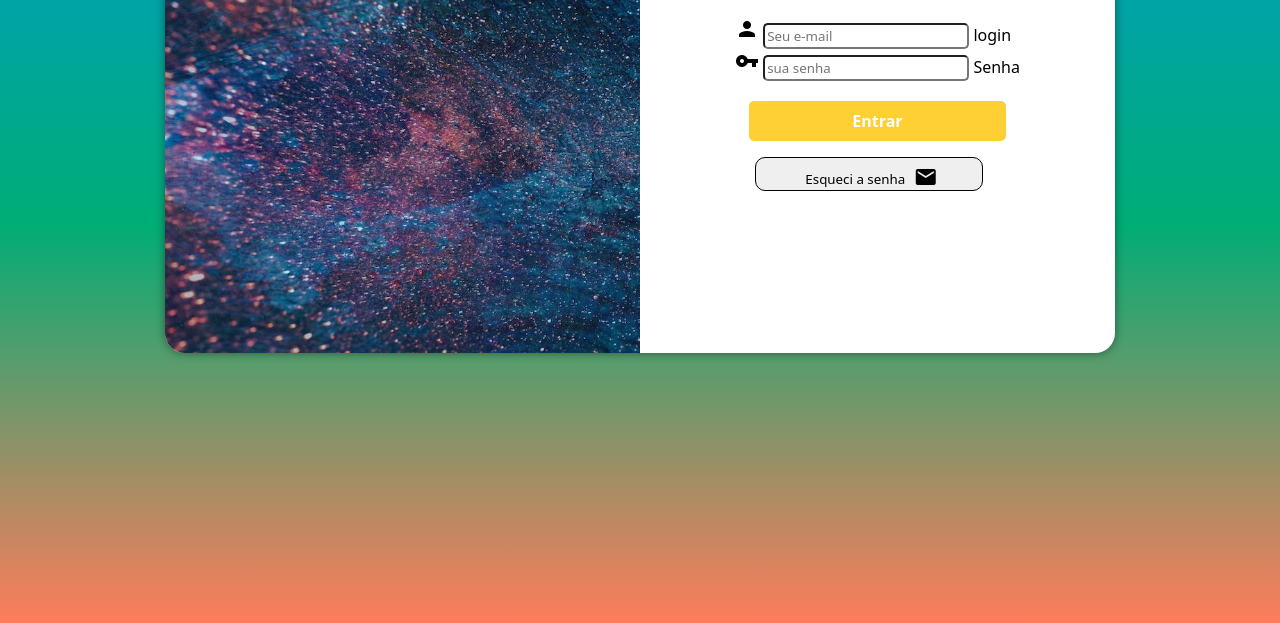
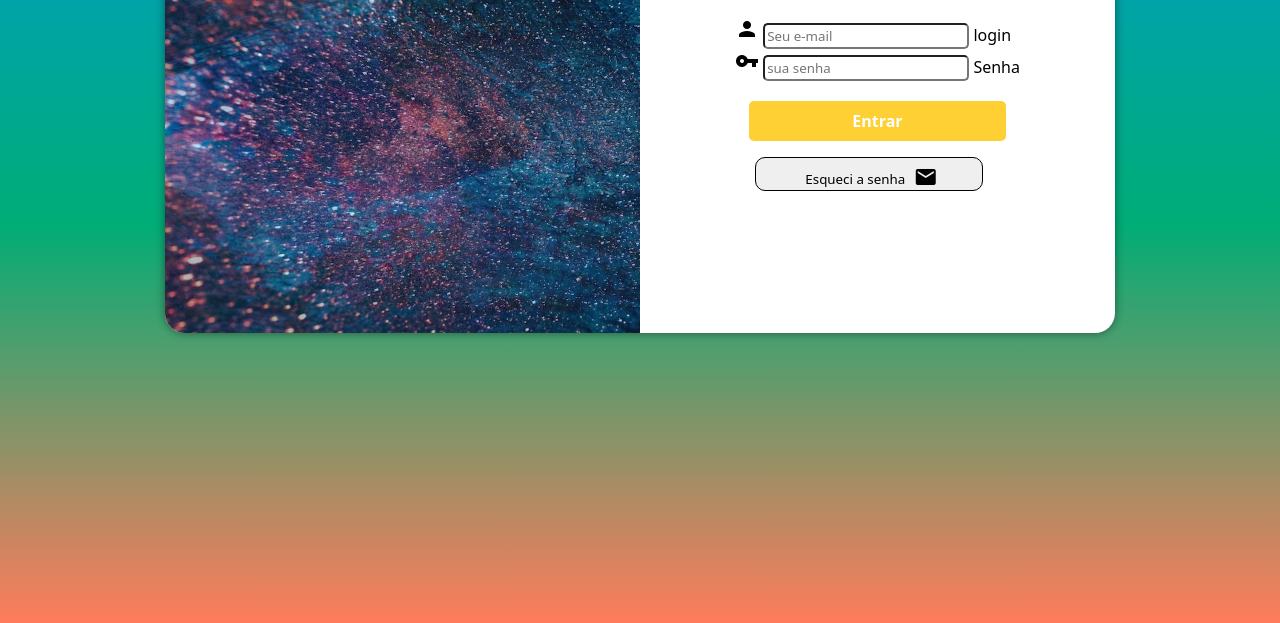
Before and after one commit to Julianagft/projeto-login, a plain HTML site: page index.html in a window 1280 px wide. Shown: the part 177-800 px from the top of the page. Drawn offline with Linux system fonts and the light colour scheme.

Commit message:
mais uma tentativa para o problema de rolagem

```diff
--- a/estilos/style.css
+++ b/estilos/style.css
@@ -32,7 +32,7 @@ main{
     display: flex;
     flex-direction: row;
     justify-content: center;
-    height: 100vh;
+    height: auto;
     width: 100vw;
 
 }
@@ -45,7 +45,7 @@ section#login{
     background-color: white;
     box-shadow:0px 0px 10px rgba(0, 0, 0, 0.450) ;
     width: 300px;
-    height: 500px;
+    height: 60vh;
     border-radius: 20px;
     overflow: hidden;
 
```
